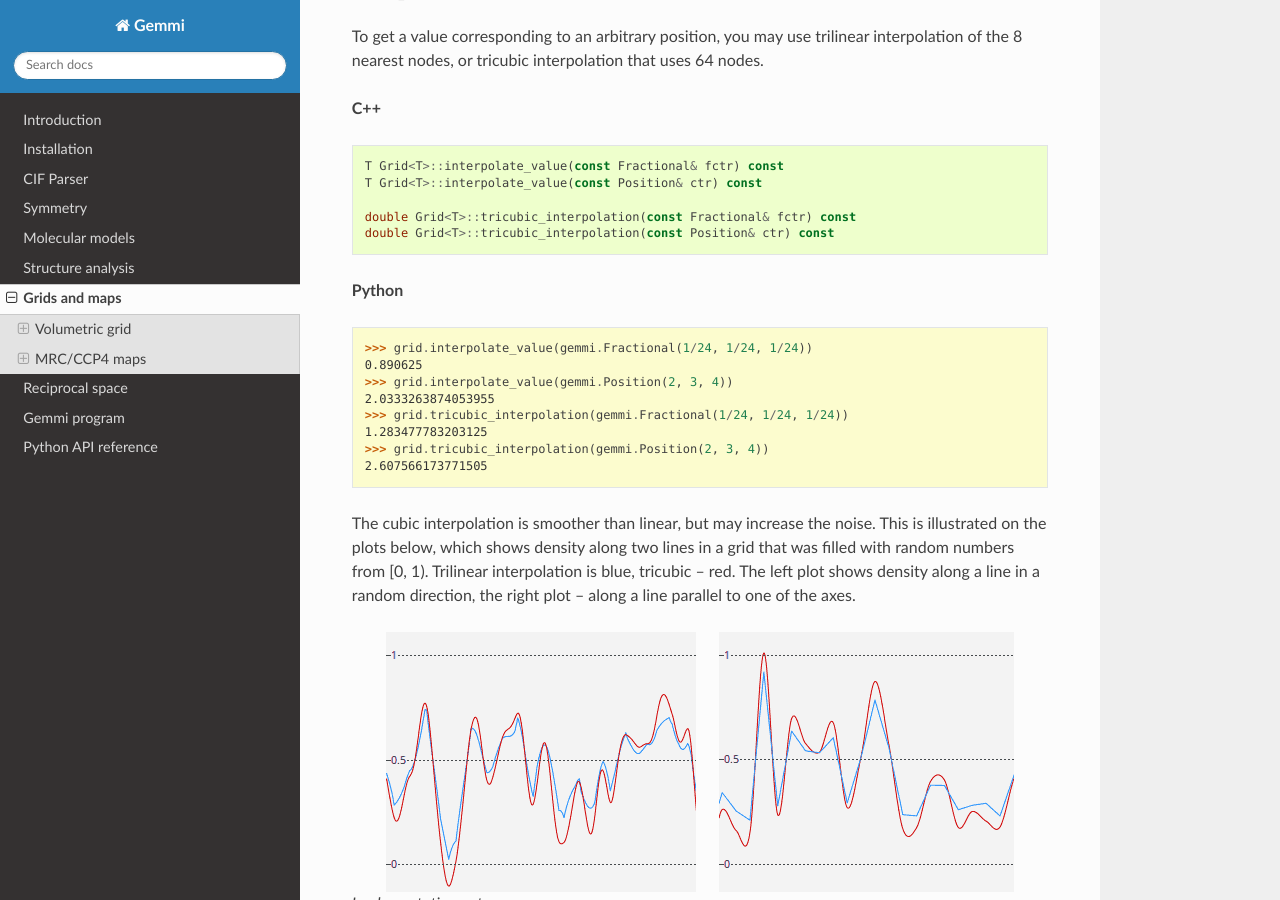
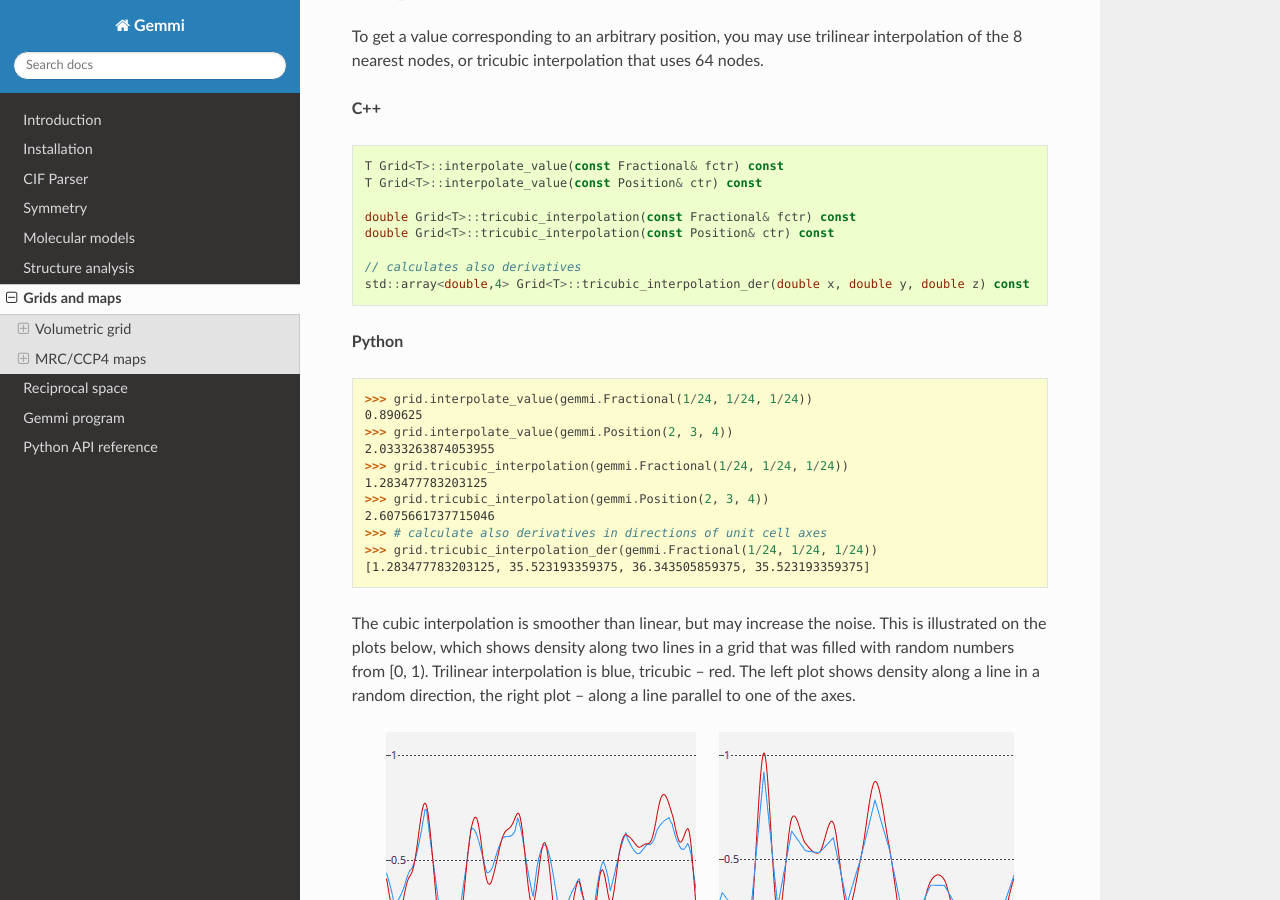
Before and after one commit to project-gemmi/gemmi, a Sphinx documentation site: the page built from docs/grid.rst, in a window 1280 px wide and 900 px high, scrolled down 4442 px. Built offline with Sphinx 7.4.7 and the Read the Docs theme 2.0.0, drawn with Linux system fonts in a browser that asks for light colours.

Commit message:
grid: calculate derivatives of tricubic interpolation

```diff
--- a/docs/grid.rst
+++ b/docs/grid.rst
@@ -250,6 +250,9 @@ or tricubic interpolation that uses 64 nodes.
   double Grid<T>::tricubic_interpolation(const Fractional& fctr) const
   double Grid<T>::tricubic_interpolation(const Position& ctr) const
 
+  // calculates also derivatives
+  std::array<double,4> Grid<T>::tricubic_interpolation_der(double x, double y, double z) const
+
 **Python**
 
 .. doctest::
@@ -261,7 +264,10 @@ or tricubic interpolation that uses 64 nodes.
   >>> grid.tricubic_interpolation(gemmi.Fractional(1/24, 1/24, 1/24))
   1.283477783203125
   >>> grid.tricubic_interpolation(gemmi.Position(2, 3, 4))
-  2.607566173771505
+  2.6075661737715046
+  >>> # calculate also derivatives in directions of unit cell axes
+  >>> grid.tricubic_interpolation_der(gemmi.Fractional(1/24, 1/24, 1/24))
+  [1.283477783203125, 35.523193359375, 36.343505859375, 35.523193359375]
 
 The cubic interpolation is smoother than linear, but may increase the noise.
 This is illustrated on the plots below, which shows density along two lines
```
Also changed, not shown: 2 other files.
